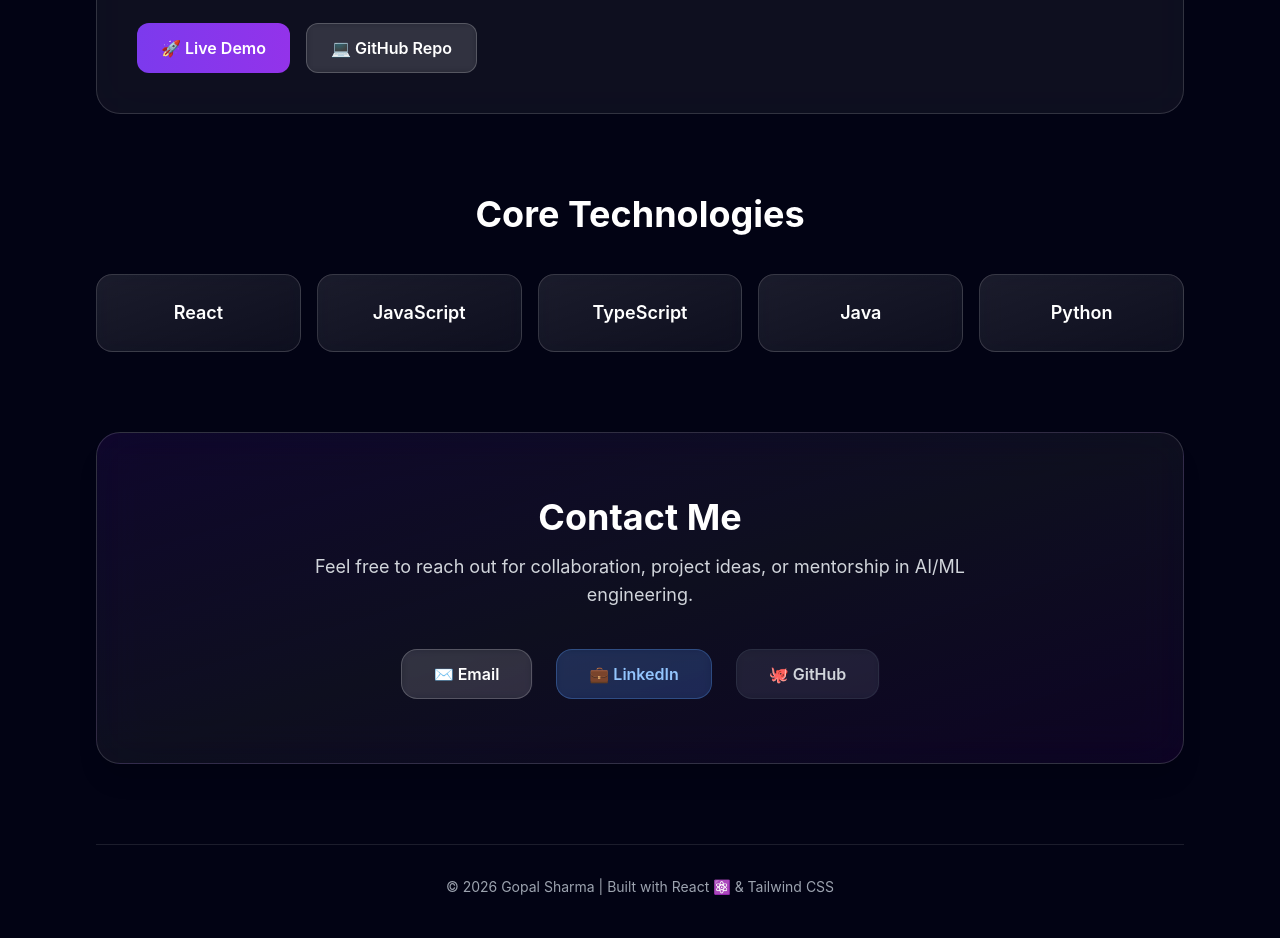
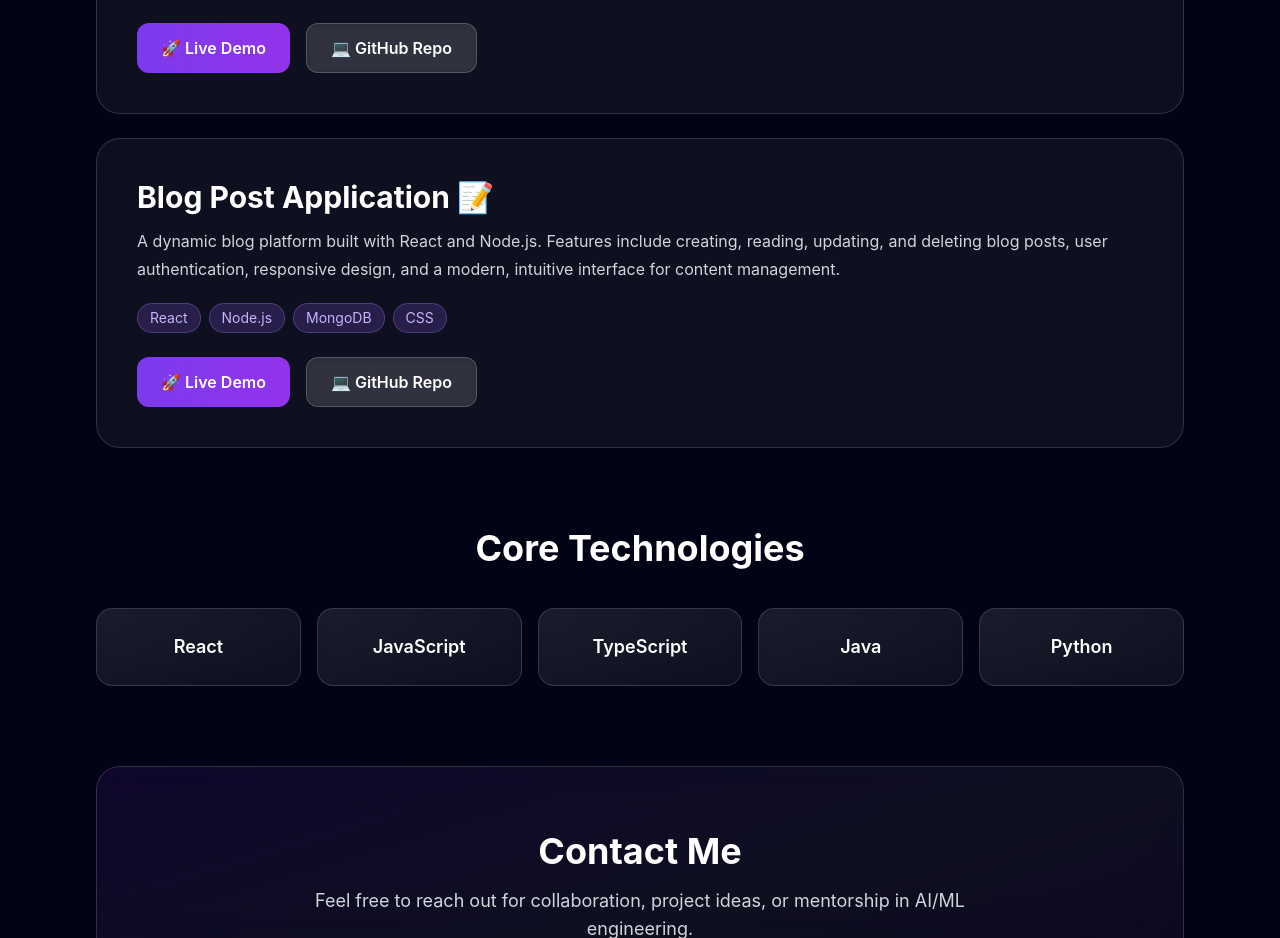
Before and after one commit to gopalshrmaa/Portfolio, a React (Vite) app: page / in a window 1280 px wide. Shown: the part 820-1758 px from the top of the page. Built offline with nearby package versions, Linux system fonts and the light colour scheme.

Commit message:
Added resume button and improved UI

```diff
--- a/src/App.tsx
+++ b/src/App.tsx
@@ -118,6 +118,55 @@ function App() {
                 </a>
               </div>
             </motion.div>
+
+            {/* Blog Post Project */}
+            <motion.div
+              variants={scaleUp}
+              initial="hidden"
+              whileInView="visible"
+              viewport={{ once: true, amount: 0.2 }}
+              whileHover={{ scale: 1.02 }}
+              className="relative rounded-3xl border border-white/15 bg-white/5 backdrop-blur-xl p-8 sm:p-10 hover:border-white/30 transition duration-300 hover:shadow-2xl hover:shadow-violet-500/10 mt-6"
+            >
+              <h3 className="text-2xl sm:text-3xl font-bold mb-3">Blog Post Application 📝</h3>
+
+              <p className="text-gray-300 mb-5 leading-7">
+                A dynamic blog platform built with React and Node.js. Features include creating, reading, updating, and deleting blog posts, user authentication, responsive design, and a modern, intuitive interface for content management.
+              </p>
+
+              {/* Tech Tags */}
+              <div className="flex flex-wrap gap-2 mb-6">
+                {["React", "Node.js", "MongoDB", "CSS"].map((tech) => (
+                  <span
+                    key={tech}
+                    className="px-3 py-1 bg-violet-500/20 border border-violet-400/30 text-violet-300 text-sm rounded-full hover:bg-violet-500/30 transition"
+                  >
+                    {tech}
+                  </span>
+                ))}
+              </div>
+
+              {/* Action Buttons */}
+              <div className="flex flex-col sm:flex-row gap-4">
+                <a
+                  href="https://blogpost-oq3p.onrender.com/"
+                  target="_blank"
+                  rel="noopener noreferrer"
+                  className="inline-flex items-center justify-center px-6 py-3 bg-gradient-to-r from-violet-600 to-purple-600 hover:from-violet-500 hover:to-purple-500 text-white font-semibold rounded-xl transition duration-300 hover:shadow-lg hover:scale-105 transform"
+                >
+                  🚀 Live Demo
+                </a>
+
+                <a
+                  href="https://github.com/gopal-shrma/BLOGPOST.git"
+                  target="_blank"
+                  rel="noopener noreferrer"
+                  className="inline-flex items-center justify-center px-6 py-3 bg-white/10 hover:bg-white/20 border border-white/20 hover:border-white/40 text-white font-semibold rounded-xl transition duration-300 hover:scale-105 transform backdrop-blur-sm"
+                >
+                  💻 GitHub Repo
+                </a>
+              </div>
+            </motion.div>
           </motion.div>
         </section>
 
```
